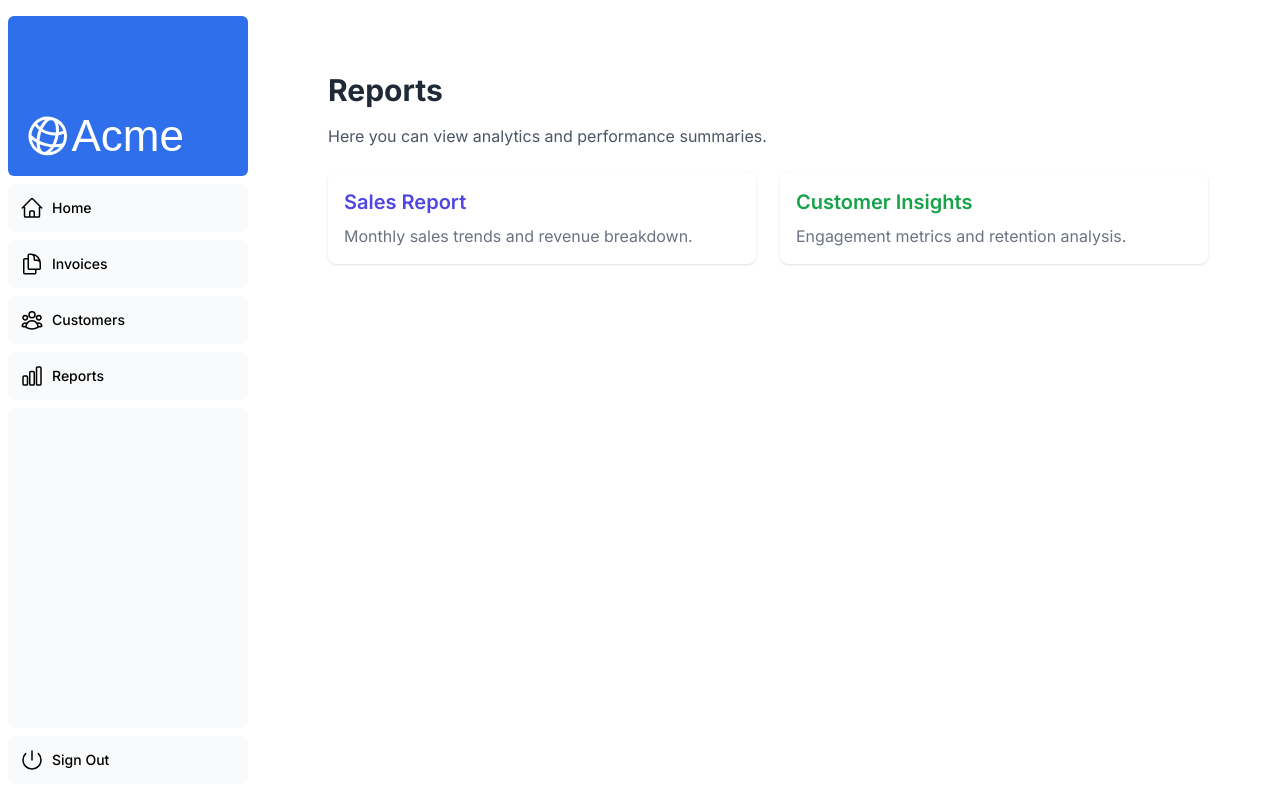
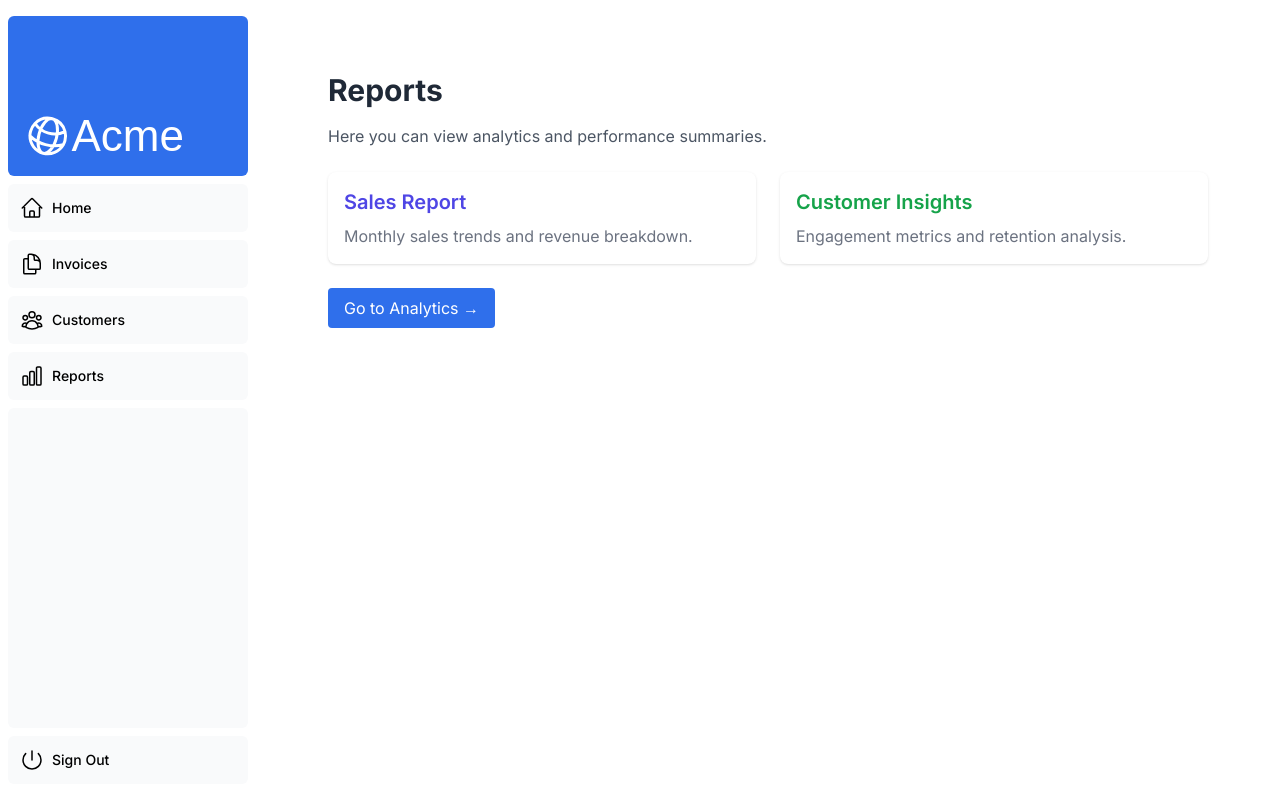
Before and after one commit to kanzo123/nextjs-dashboard2, a Next.js app: page /dashboard/reports in a window 1280 px wide. Built offline with nearby package versions, Linux system fonts and the light colour scheme; a web font is replaced by a local one.

Commit message:
chore: add link to analytics

```diff
--- a/app/dashboard/reports/page.tsx
+++ b/app/dashboard/reports/page.tsx
@@ -1,4 +1,4 @@
-export default function Page() {
+export default function ReportsPage() {
   return (
     <div className="p-6">
       <h1 className="text-3xl font-bold text-gray-800 mb-4">Reports</h1>
@@ -6,20 +6,25 @@ export default function Page() {
         Here you can view analytics and performance summaries.
       </p>
 
-      <div className="grid grid-cols-1 md:grid-cols-2 gap-6">
-        {/* Card 1 */}
+      {/* Existing cards */}
+      <div className="grid grid-cols-1 md:grid-cols-2 gap-6 mb-6">
         <div className="bg-white shadow rounded-lg p-4 hover:shadow-md transition">
           <h2 className="text-xl font-semibold text-indigo-600 mb-2">Sales Report</h2>
           <p className="text-gray-500">Monthly sales trends and revenue breakdown.</p>
         </div>
-
-        {/* Card 2 */}
         <div className="bg-white shadow rounded-lg p-4 hover:shadow-md transition">
           <h2 className="text-xl font-semibold text-green-600 mb-2">Customer Insights</h2>
           <p className="text-gray-500">Engagement metrics and retention analysis.</p>
         </div>
       </div>
+
+      {/* Link to Analytics */}
+      <a
+        href="/dashboard/reports/analytics"
+        className="inline-block bg-blue-600 text-white px-4 py-2 rounded hover:bg-blue-700 transition"
+      >
+        Go to Analytics →
+      </a>
     </div>
   );
-
-};
+}
```
